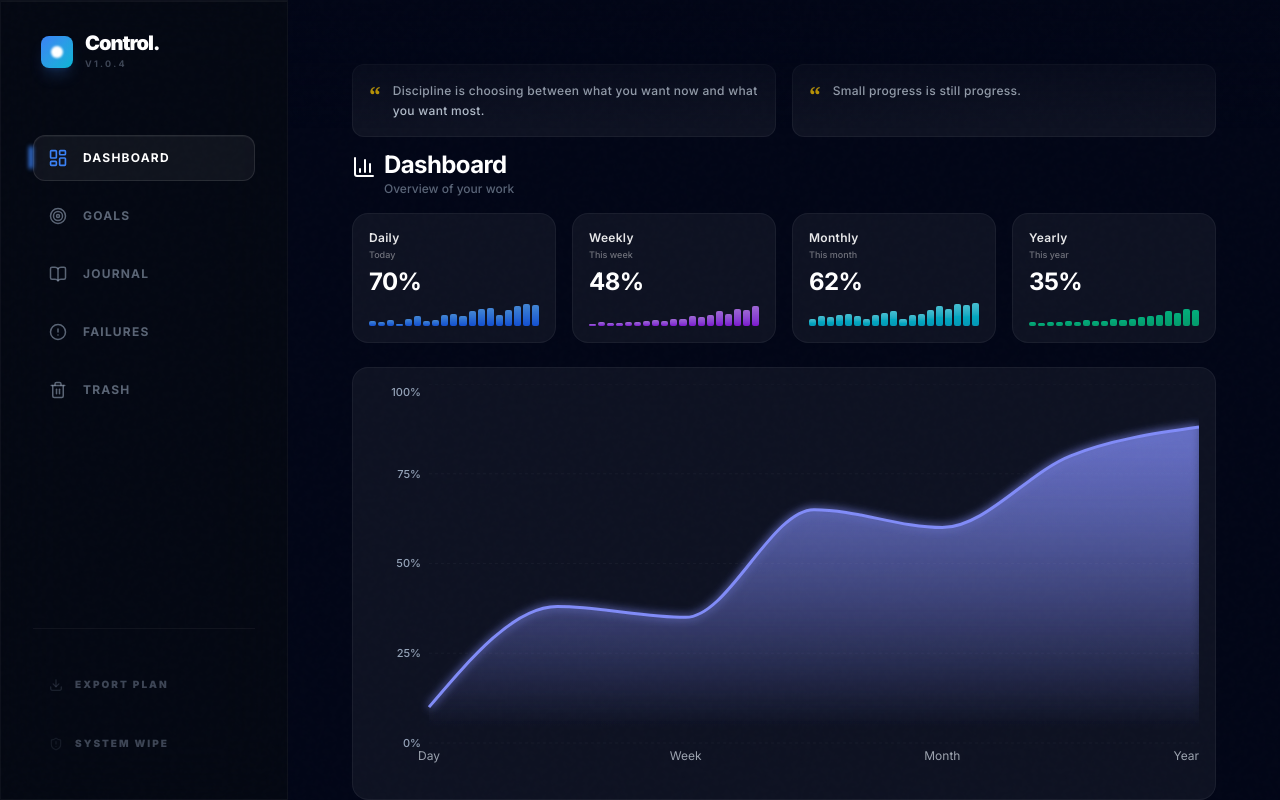
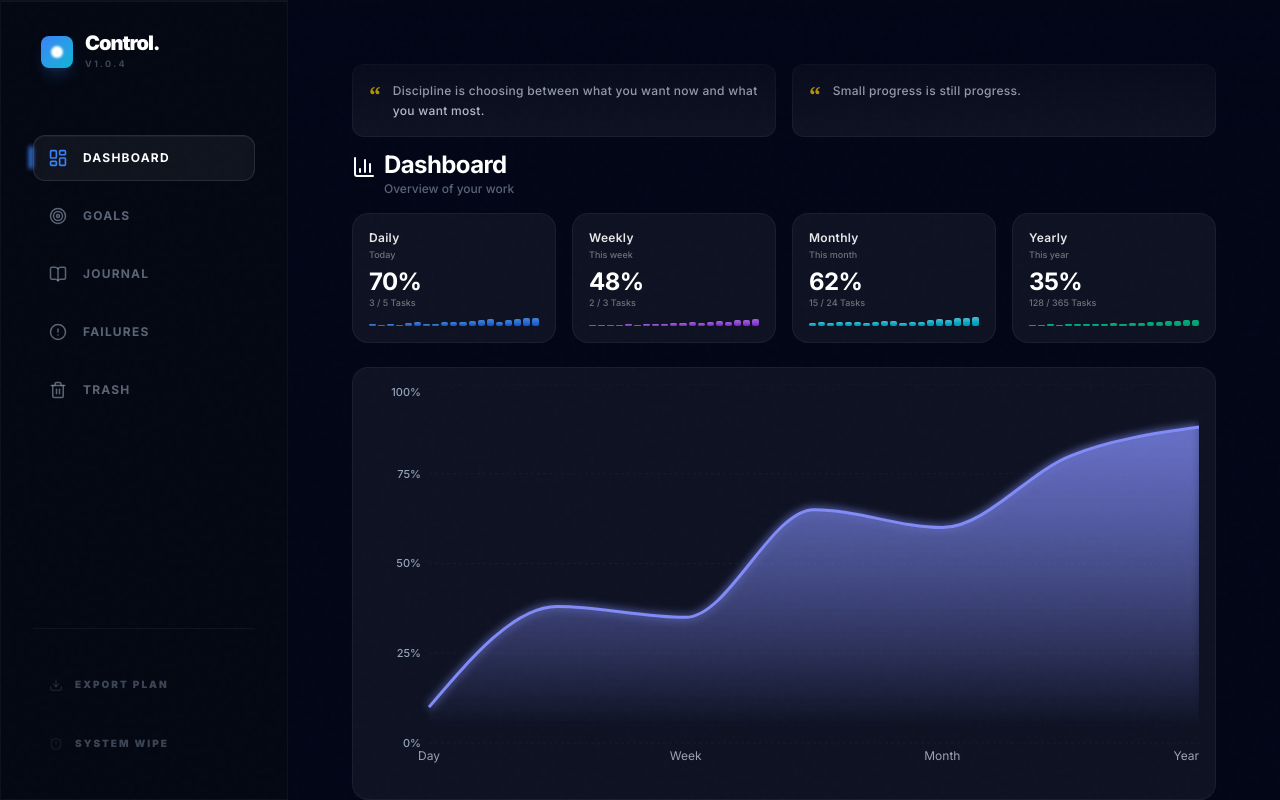
Before and after one commit to hgbvbvbvyjuyh/control-app, a React (Vite) app in the folder productivity-app/frontend/: page /#/ in a window 1280 px wide. Built offline with nearby package versions, Linux system fonts and the light colour scheme.

Commit message:
feat: add progress text metrics to dashboard stat cards

```diff
--- a/productivity-app/frontend/src/components/DashboardCard.tsx
+++ b/productivity-app/frontend/src/components/DashboardCard.tsx
@@ -4,6 +4,7 @@ export interface DashboardCardProps {
   title: string;
   subtitle: string;
   value: string;
+  progressText?: string;
   gradientFrom: string;
   gradientTo: string;
   chartData: number[];
@@ -14,6 +15,7 @@ export const DashboardCard = ({
   title,
   subtitle,
   value,
+  progressText,
   gradientFrom,
   gradientTo,
   chartData,
@@ -35,6 +37,7 @@ export const DashboardCard = ({
         <span className="text-white/40 text-[9px] font-medium mt-0.5">{subtitle}</span>
 
         <span className="text-white text-2xl font-bold tracking-tight leading-none mt-2">{value}</span>
+        {progressText && <span className="text-white/40 text-[9px] font-medium mt-0.5">{progressText}</span>}
       </div>
 
       <div className="flex items-end justify-between w-full h-[35px] gap-[2px] mt-2 z-10">
--- a/productivity-app/frontend/src/pages/Dashboard.tsx
+++ b/productivity-app/frontend/src/pages/Dashboard.tsx
@@ -15,6 +15,7 @@ export const Dashboard = () => {
       title: 'Daily',
       subtitle: 'Today',
       value: '70%',
+      progressText: '3 / 5 Tasks',
       gradientFrom: 'from-blue-600',
       gradientTo: 'to-blue-400',
       chartData: [20, 15, 25, 10, 30, 40, 20, 25, 45, 50, 40, 60, 70, 75, 45, 65, 80, 90, 85]
@@ -23,6 +24,7 @@ export const Dashboard = () => {
       title: 'Weekly',
       subtitle: 'This week',
       value: '48%',
+      progressText: '2 / 3 Tasks',
       gradientFrom: 'from-purple-600',
       gradientTo: 'to-purple-400',
       chartData: [10, 15, 12, 14, 18, 16, 20, 25, 22, 28, 30, 40, 35, 45, 60, 50, 70, 65, 80]
@@ -31,6 +33,7 @@ export const Dashboard = () => {
       title: 'Monthly',
       subtitle: 'This month',
       value: '62%',
+      progressText: '15 / 24 Tasks',
       gradientFrom: 'from-cyan-500',
       gradientTo: 'to-cyan-300',
       chartData: [30, 40, 35, 45, 50, 40, 30, 45, 55, 60, 30, 45, 50, 65, 80, 70, 90, 85, 95]
@@ -39,6 +42,7 @@ export const Dashboard = () => {
       title: 'Yearly',
       subtitle: 'This year',
       value: '35%',
+      progressText: '128 / 365 Tasks',
       gradientFrom: 'from-emerald-500',
       gradientTo: 'to-emerald-400',
       chartData: [15, 12, 18, 15, 20, 18, 25, 20, 22, 28, 25, 30, 35, 40, 45, 60, 55, 70, 65]
```
